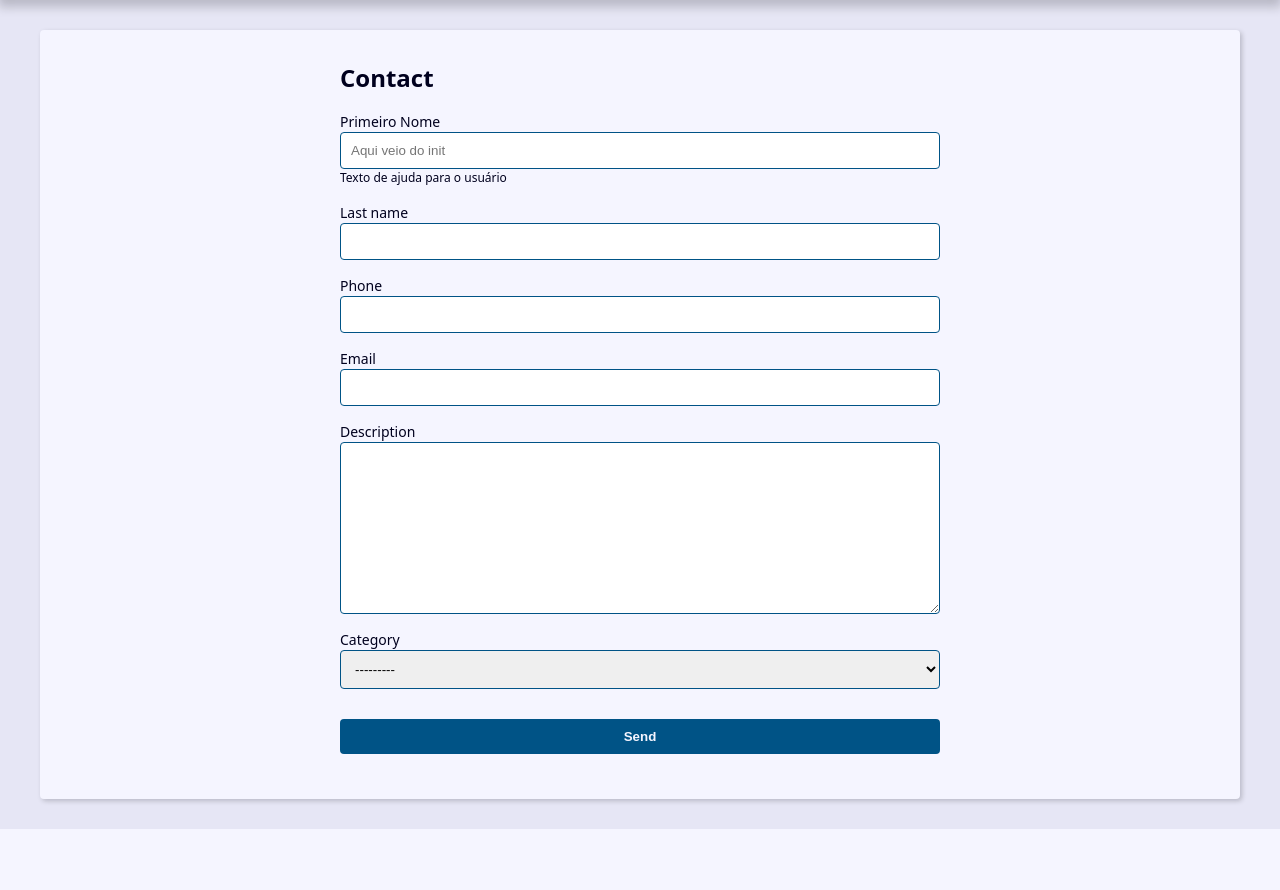
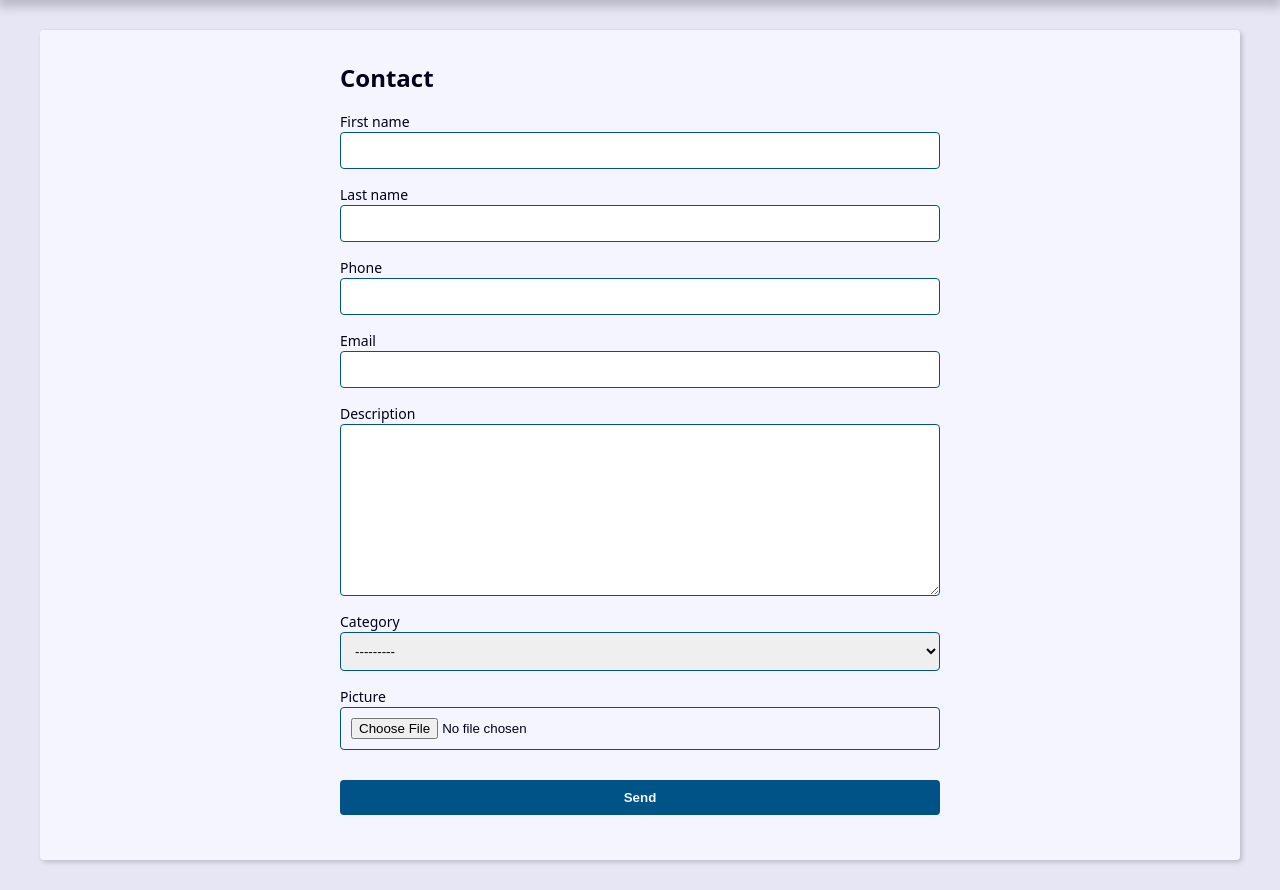
Before and after one commit to davidcpatricio/projeto-agenda-django-23, a Django app: page /contact/create/ in a window 1280 px wide. Shown: the part 239-1129 px from the top of the page. Before the commit the page ends 1068 px from the top, so only its background shows below. Run offline with Django 4.2, Linux system fonts and the light colour scheme; data that the repository does not hold is empty.

Commit message:
Trabalhar com ImageField no template e nos forms

```diff
--- a/contact/forms.py
+++ b/contact/forms.py
@@ -5,39 +5,21 @@ from . import models
 
 
 class ContactForm(forms.ModelForm):
-    first_name = forms.CharField(
-        widget=forms.TextInput(
+    picture = forms.ImageField(
+        widget=forms.FileInput(
             attrs={
-                'class': 'classe-a classe-b',
-                'placeholder': 'Aqui veio do init',
+                'accept': 'image/*',
             }
-        ),
-        label='Primeiro Nome',
-        help_text='Texto de ajuda para o usuário',
+        )
     )
-
-    def __init__(self, *args, **kwargs):
-        super().__init__(*args, **kwargs)
-
-        # self.fields['first_name'].widget.attrs.update({
-        #     'class': 'classe-a classe-b',
-        #     'placeholder': 'Aqui veio do init',
-        # })
 
     class Meta:
         model = models.Contact
         fields = (
             'first_name', 'last_name', 'phone',
             'email', 'description', 'category',
+            'picture'
         )
-        # widgets = {
-        #     'first_name': forms.TextInput(
-        #         attrs={
-        #             'class': 'classe-a classe-b',
-        #             'placeholder': 'Escreva aqui'
-        #         }
-        #     )
-        # }
 
     def clean(self):
         cleaned_data = self.cleaned_data
--- a/contact/templates/contact/contact.html
+++ b/contact/templates/contact/contact.html
@@ -12,6 +12,12 @@
         <p><b>Created Date:</b> {{ contact.created_date }}</p>
         <p><b>Description:</b> {{ contact.description }}</p>
         <p><b>Category:</b> {{ contact.category.name }}</p>
+
+        {% if contact.picture %}
+            <p>
+                <img src="{{ contact.picture.url }}" alt="{{ contact.first_name }} {{ contact.last_name }}">
+            </p>
+        {% endif %}
 
         <div class="contact-links">
             <a class="btn btn-link" href="{% url 'contact:update' contact.id %}">Update</a>
--- a/contact/templates/contact/create.html
+++ b/contact/templates/contact/create.html
@@ -23,6 +23,12 @@
                 {% if field.help_text %}
                   <p class="help-text">{{ field.help_text }}</p>
                 {% endif %}
+
+                {% if field.name == 'picture' and field.value.url %}
+                  <div class="form-group">
+                    <img src="{{ field.value.url }}" alt="">
+                  </div>
+                {% endif %}
             </div>
         {% endfor %}
       </div>
--- a/contact/views/contact_forms.py
+++ b/contact/views/contact_forms.py
@@ -9,7 +9,7 @@ def create(request):
     form_action = reverse('contact:create')
 
     if request.method == 'POST':
-        form = ContactForm(request.POST)
+        form = ContactForm(request.POST, request.FILES)
 
         context = {
             'form': form,
@@ -45,7 +45,7 @@ def update(request, contact_id):
     form_action = reverse('contact:update', args=(contact_id,))
 
     if request.method == 'POST':
-        form = ContactForm(request.POST, instance=contact)
+        form = ContactForm(request.POST, request.FILES, instance=contact)
 
         context = {
             'form': form,
```
